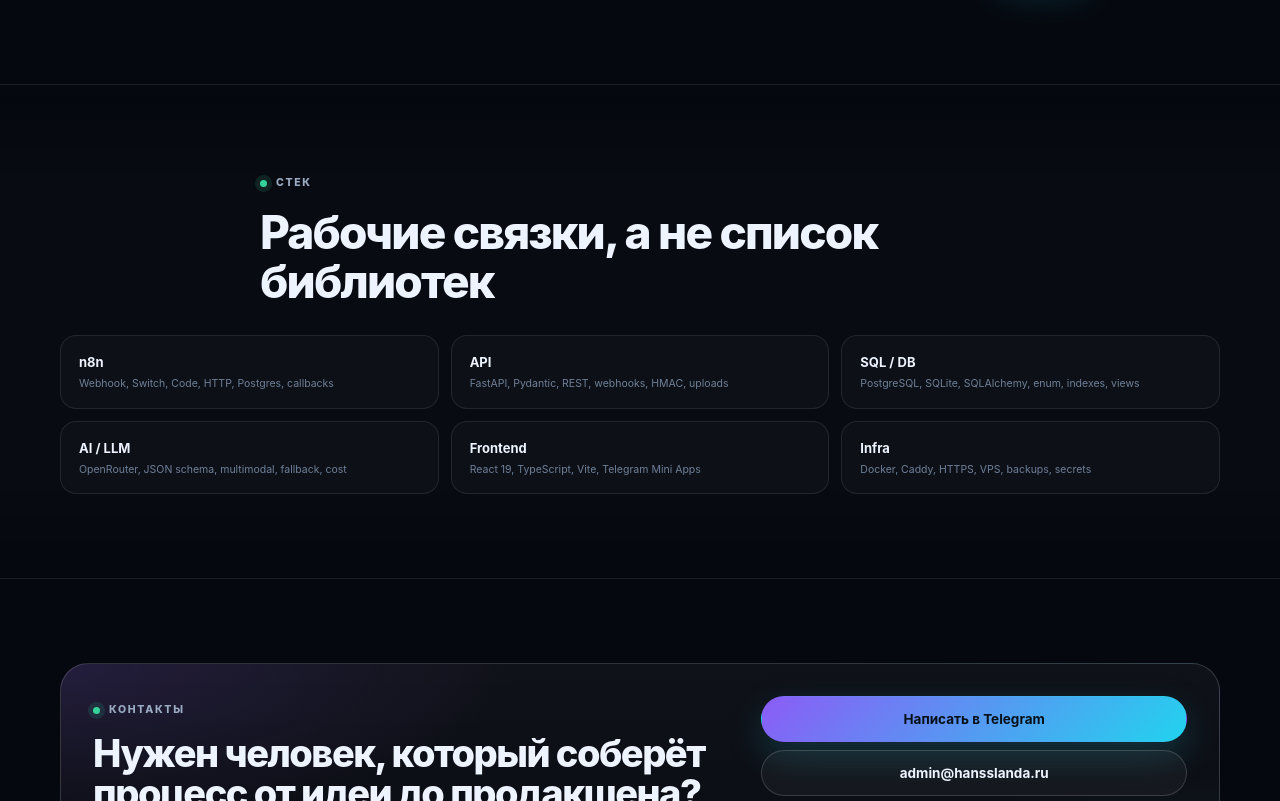
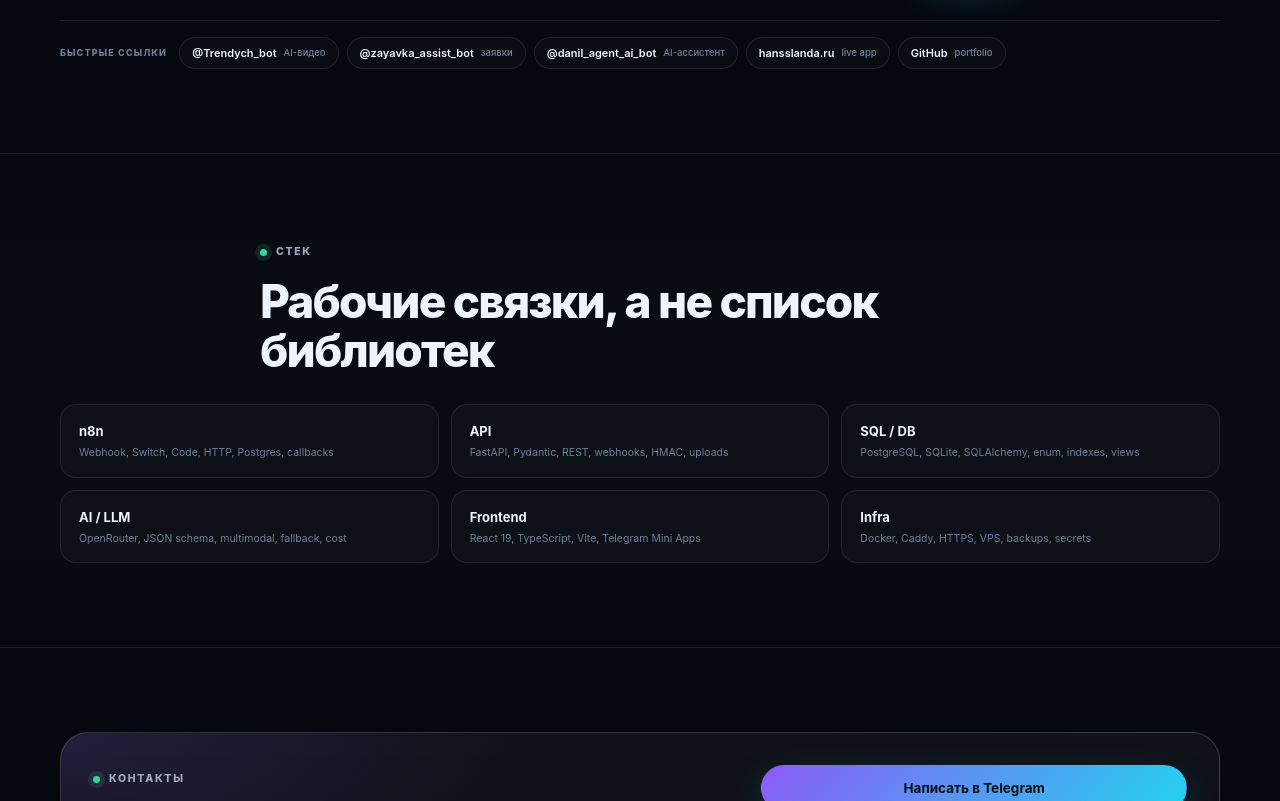
Before and after one commit to Dated-cpu/portfolio, a plain HTML site: page index.html in a window 1280 px wide. Shown: the part 1784-2585 px from the top of the page. Drawn offline with Linux system fonts and the light colour scheme.

Commit message:
Update portfolio contacts and add Telegram bot links

```diff
--- a/app.js
+++ b/app.js
@@ -18,6 +18,7 @@
       ],
       links: [
         { label: 'Открыть приложение ↗', href: 'https://hansslanda.ru', external: true, primary: true },
+        { label: 'Telegram-бот ↗', href: 'https://t.me/Trendych_bot', external: true },
         { label: 'PDF · стр. 2', href: 'portfolio.pdf#page=2', external: true },
       ],
     },
@@ -38,8 +39,8 @@
         'Один webhook на message и callback_query — без конфликта Telegram.',
       ],
       links: [
-        { label: 'PDF · стр. 3', href: 'portfolio.pdf#page=3', external: true, primary: true },
-        { label: 'Демо по запросу', href: 'https://t.me/Danil_Andreeviches', external: true },
+        { label: 'Открыть бота ↗', href: 'https://t.me/zayavka_assist_bot', external: true, primary: true },
+        { label: 'PDF · стр. 3', href: 'portfolio.pdf#page=3', external: true },
       ],
     },
     bot: {
@@ -59,8 +60,8 @@
         'Пустой ответ модели превращается в понятный fallback, а не в молчание.',
       ],
       links: [
-        { label: 'PDF · стр. 4', href: 'portfolio.pdf#page=4', external: true, primary: true },
-        { label: 'Демо по запросу', href: 'https://t.me/Danil_Andreeviches', external: true },
+        { label: 'Открыть бота ↗', href: 'https://t.me/danil_agent_ai_bot', external: true, primary: true },
+        { label: 'PDF · стр. 4', href: 'portfolio.pdf#page=4', external: true },
       ],
     },
   };
--- a/index.html
+++ b/index.html
@@ -42,7 +42,7 @@
           </div>
           <div class="hero-links">
             <a href="https://t.me/Danil_Andreeviches" target="_blank" rel="noreferrer">Telegram <span>@Danil_Andreeviches</span></a>
-            <a href="mailto:admin@hansslanda.ru">Email <span>admin@hansslanda.ru</span></a>
+            <a href="mailto:golovin_da@icloud.com">Email <span>golovin_da@icloud.com</span></a>
           </div>
           <div class="hero-stats">
             <div><b data-count="3">3</b><span>проекта</span></div>
@@ -96,7 +96,8 @@
               <div class="stack"><span>React 19</span><span>FastAPI</span><span>SQLAlchemy</span><span>n8n</span></div>
               <div class="project-actions">
                 <button class="btn btn-small btn-primary" type="button" data-open="trendych">Подробнее</button>
-                <a class="btn btn-small btn-ghost" href="https://hansslanda.ru" target="_blank" rel="noreferrer">Открыть ↗</a>
+                <a class="btn btn-small btn-ghost" href="https://hansslanda.ru" target="_blank" rel="noreferrer">Приложение ↗</a>
+                <a class="btn btn-small btn-ghost" href="https://t.me/Trendych_bot" target="_blank" rel="noreferrer">Бот ↗</a>
               </div>
             </div>
           </div>
@@ -114,6 +115,7 @@
               <div class="stack"><span>n8n</span><span>Telegram</span><span>OpenRouter</span><span>PostgreSQL</span></div>
               <div class="project-actions">
                 <button class="btn btn-small btn-primary" type="button" data-open="request-desk">Подробнее</button>
+                <a class="btn btn-small btn-ghost" href="https://t.me/zayavka_assist_bot" target="_blank" rel="noreferrer">Бот ↗</a>
                 <a class="btn btn-small btn-ghost" href="portfolio.pdf#page=3" target="_blank" rel="noreferrer">PDF · стр. 3</a>
               </div>
             </div>
@@ -132,11 +134,21 @@
               <div class="stack"><span>n8n</span><span>OpenRouter</span><span>qwen</span><span>Gemini</span></div>
               <div class="project-actions">
                 <button class="btn btn-small btn-primary" type="button" data-open="bot">Подробнее</button>
+                <a class="btn btn-small btn-ghost" href="https://t.me/danil_agent_ai_bot" target="_blank" rel="noreferrer">Бот ↗</a>
                 <a class="btn btn-small btn-ghost" href="portfolio.pdf#page=4" target="_blank" rel="noreferrer">PDF · стр. 4</a>
               </div>
             </div>
           </div>
         </article>
+      </div>
+
+      <div class="wrap quick-links">
+        <span class="quick-label">Быстрые ссылки</span>
+        <a href="https://t.me/Trendych_bot" target="_blank" rel="noreferrer">@Trendych_bot <small>AI-видео</small></a>
+        <a href="https://t.me/zayavka_assist_bot" target="_blank" rel="noreferrer">@zayavka_assist_bot <small>заявки</small></a>
+        <a href="https://t.me/danil_agent_ai_bot" target="_blank" rel="noreferrer">@danil_agent_ai_bot <small>AI-ассистент</small></a>
+        <a href="https://hansslanda.ru" target="_blank" rel="noreferrer">hansslanda.ru <small>live app</small></a>
+        <a href="https://github.com/Dated-cpu/portfolio" target="_blank" rel="noreferrer">GitHub <small>portfolio</small></a>
       </div>
     </section>
 
@@ -164,8 +176,9 @@
         </div>
         <div class="contact-actions">
           <a class="btn btn-primary" href="https://t.me/Danil_Andreeviches" target="_blank" rel="noreferrer">Написать в Telegram</a>
-          <a class="btn btn-ghost" href="mailto:admin@hansslanda.ru">admin@hansslanda.ru</a>
-          <button class="btn btn-ghost" type="button" data-copy="admin@hansslanda.ru">Скопировать email</button>
+          <a class="btn btn-ghost" href="mailto:golovin_da@icloud.com">golovin_da@icloud.com</a>
+          <button class="btn btn-ghost" type="button" data-copy="golovin_da@icloud.com">Скопировать email</button>
+          <a class="btn btn-ghost" href="https://github.com/Dated-cpu/portfolio" target="_blank" rel="noreferrer">GitHub</a>
           <a class="btn btn-ghost" href="portfolio.pdf" target="_blank" rel="noreferrer">Открыть PDF</a>
         </div>
       </div>
--- a/styles.css
+++ b/styles.css
@@ -270,6 +270,48 @@ img, svg { display: block; max-width: 100%; }
 }
 .project-actions { display: flex; gap: 7px; flex-wrap: wrap; }
 
+.quick-links {
+  display: flex;
+  flex-wrap: wrap;
+  align-items: center;
+  gap: 8px;
+  margin-top: 20px;
+  padding-top: 16px;
+  border-top: 1px solid var(--line);
+}
+.quick-label {
+  margin-right: 4px;
+  color: var(--muted-2);
+  font-size: 9px;
+  font-weight: 800;
+  letter-spacing: 0.13em;
+  text-transform: uppercase;
+}
+.quick-links a {
+  display: inline-flex;
+  align-items: center;
+  gap: 7px;
+  height: 32px;
+  padding: 0 12px;
+  border: 1px solid var(--line);
+  border-radius: 999px;
+  background: rgba(255, 255, 255, 0.025);
+  color: var(--text);
+  font-size: 11px;
+  font-weight: 600;
+  transition: border-color 0.15s ease, background 0.15s ease, transform 0.15s ease;
+}
+.quick-links a:hover {
+  border-color: var(--line-strong);
+  background: rgba(255, 255, 255, 0.06);
+  transform: translateY(-1px);
+}
+.quick-links small {
+  color: var(--muted-2);
+  font-size: 9.5px;
+  font-weight: 500;
+}
+
 /* skills */
 .skills { display: grid; grid-template-columns: repeat(3, 1fr); gap: 12px; }
 .skill {
```
Also changed, not shown: preview-hero.png, preview-mobile.png, preview-modal.png, preview-projects.png, 2 other files.
